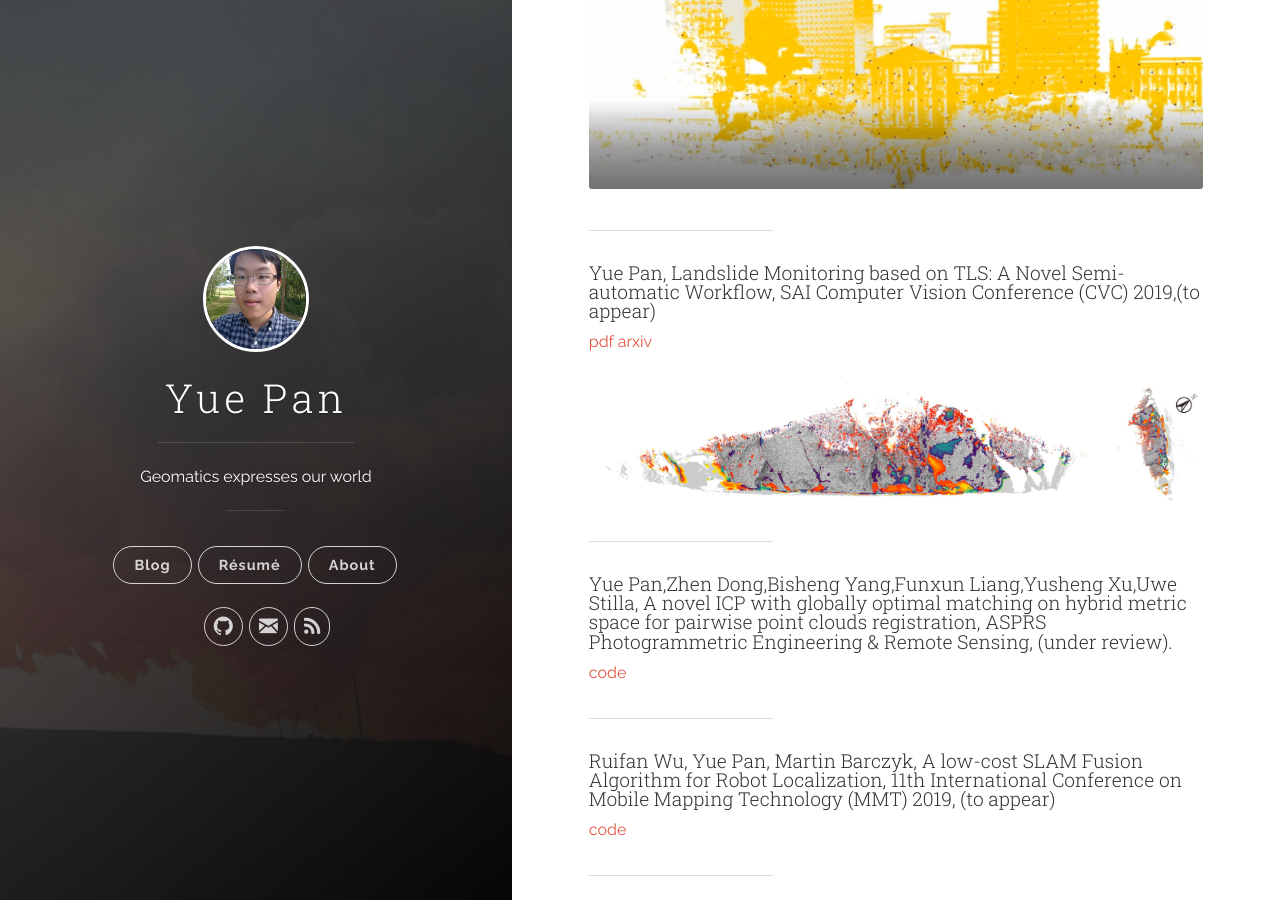
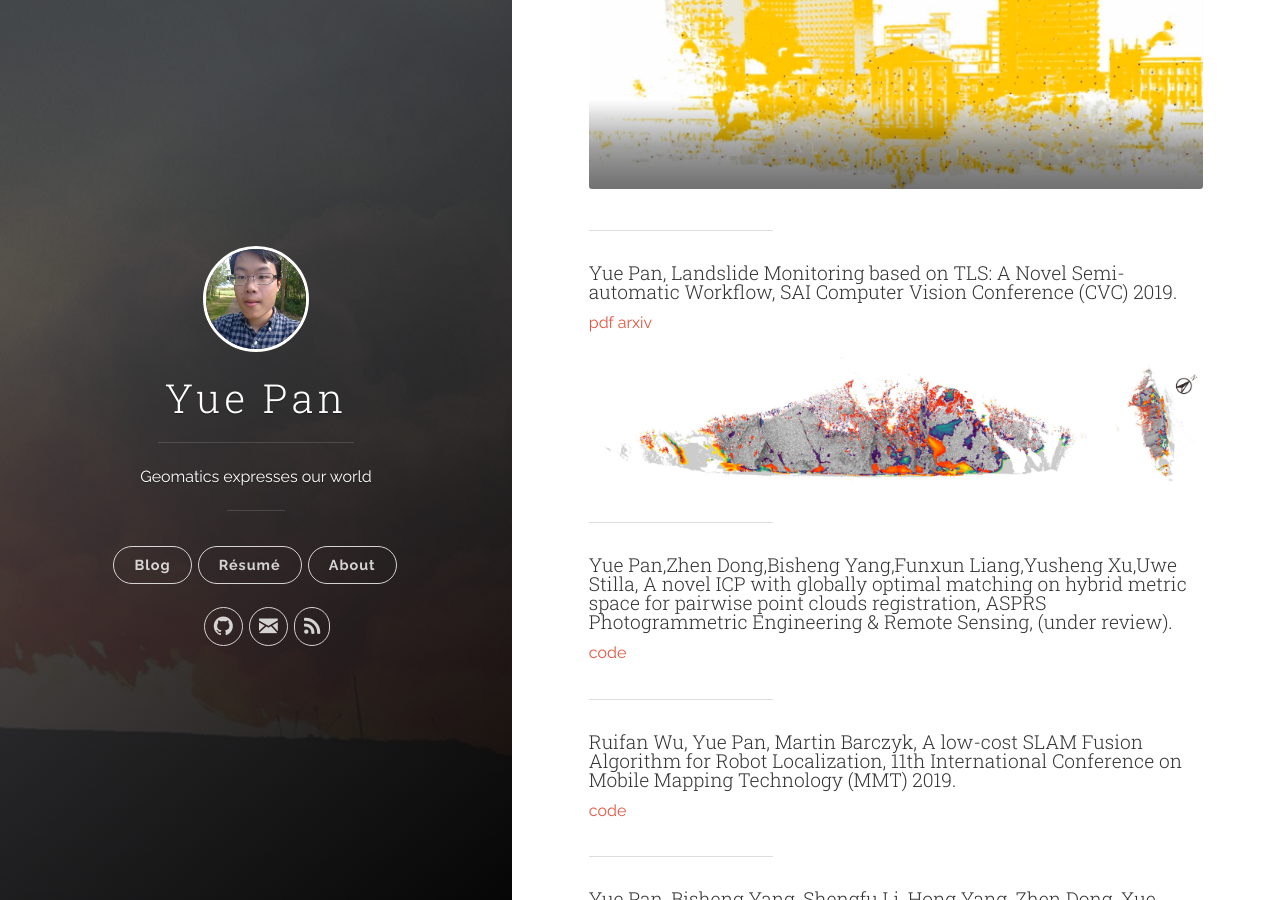
Before and after one commit to YuePanEdward/YuePanEdward.github.io, a Jekyll site: the page built from _posts/2019-04-08-about.md, in a window 1280 px wide and 900 px high, scrolled down 964 px. Built offline with Jekyll 4.4.1, drawn with Linux system fonts in a browser that asks for light colours.

Commit message:
Update 2019-04-08-about.md

```diff
--- a/_posts/2019-04-08-about.md
+++ b/_posts/2019-04-08-about.md
@@ -35,7 +35,7 @@
 
 ***
 
-#### Yue Pan, Landslide Monitoring based on TLS: A Novel Semi-automatic Workflow, SAI Computer Vision Conference (CVC) 2019,(to appear)
+#### Yue Pan, Landslide Monitoring based on TLS: A Novel Semi-automatic Workflow, SAI Computer Vision Conference (CVC) 2019.
 
  [pdf]({{ site.baseurl }}/assets/1809.03305.pdf) [arxiv](https://arxiv.org/abs/1809.03305)
 
@@ -49,7 +49,7 @@
 
 ***
 
-#### Ruifan Wu, Yue Pan, Martin Barczyk, A low-cost SLAM Fusion Algorithm for Robot Localization, 11th International Conference on Mobile Mapping Technology (MMT) 2019, (to appear)
+#### Ruifan Wu, Yue Pan, Martin Barczyk, A low-cost SLAM Fusion Algorithm for Robot Localization, 11th International Conference on Mobile Mapping Technology (MMT) 2019.
 
 [code](https://github.com/YuePanEdward/VSLAM-LSLAM-Comparison)
 
```
